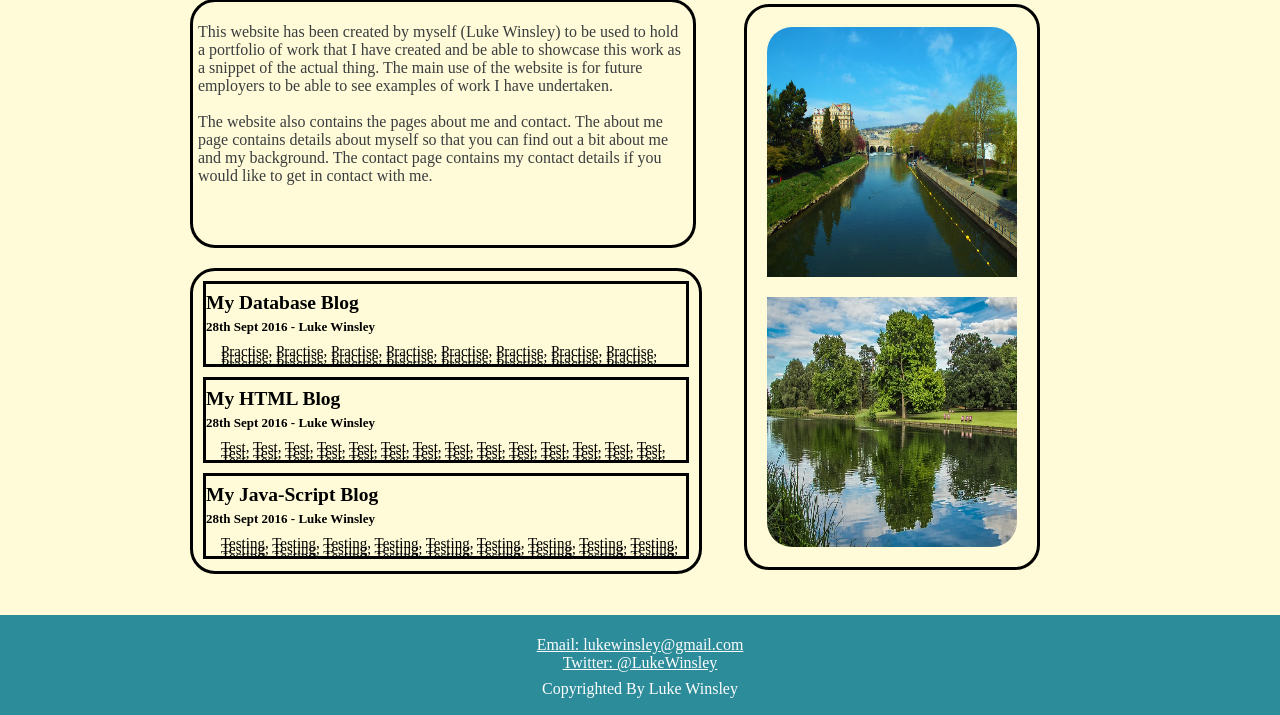
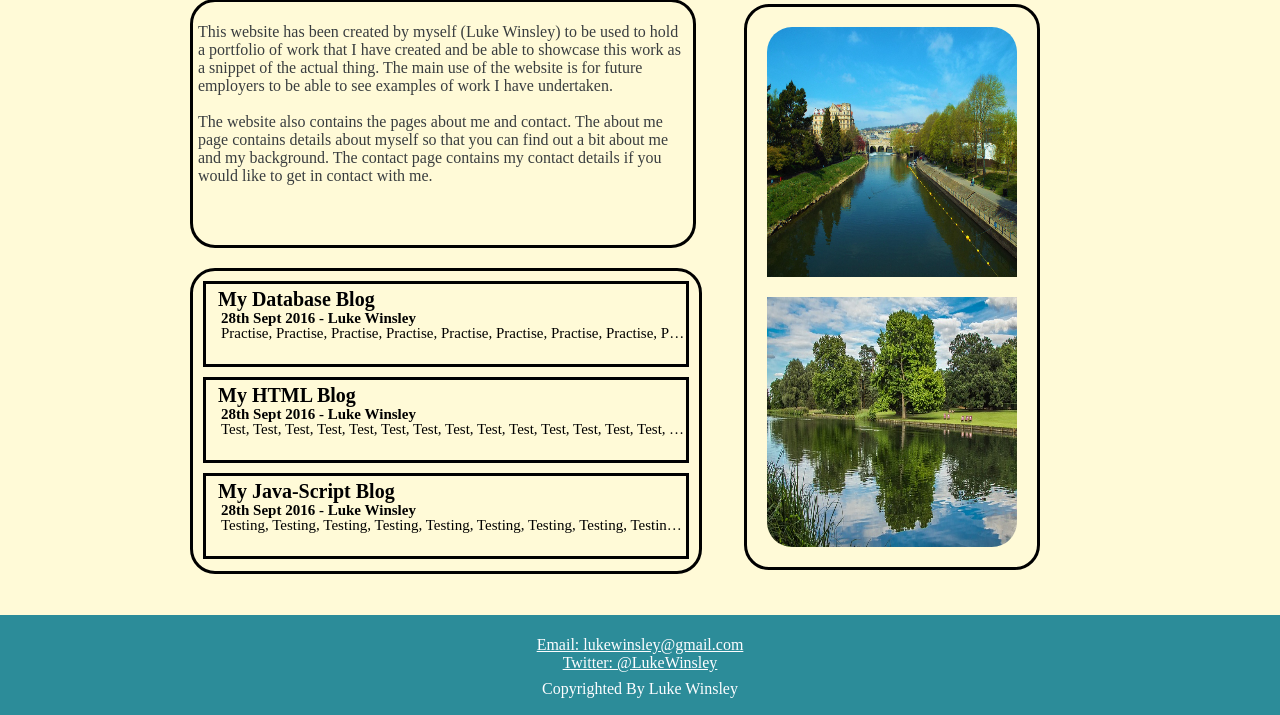
Before and after one commit to LukeW20/my-website, a PHP site: page / in a window 1280 px wide. Shown: the part 390-1105 px from the top of the page. Run offline with PHP 8.4, Linux system fonts and the light colour scheme; some libraries are stand-ins or nearby versions.

Commit message:
changed some css properties

```diff
--- a/css/mainbody.css
+++ b/css/mainbody.css
@@ -44,22 +44,27 @@ body {
 	font-size: 13px;
 }
 
-.blogsnippet h5 {
-	margin: 15px;
+.blogsnippet h2 {
+	margin: 12px;
 	font-size: 20px;
 }
 
-.blogsnippet h6{
-	margin: 0 0 0 15px;
+.blogsnippet h4{
+	margin: 0 0 5px 15px;
 	font-size: 15px;
 }
 
 .blogsnippet p {
-	margin: 0 0 0 15px;
+	margin: 5px 0 0 15px;
 	font-size: 15px;
+	text-overflow: ellipsis;
+	line-height: 100%;
+	overflow: hidden;
+	white-space: nowrap;
 }
 
-.blogsnippet a{
+.blogsnippet a {
+	margin: 10px 0 0 15px;
 	text-decoration: none;
 }
 .blogsnippet#top {
@@ -398,9 +403,12 @@ body {
 	margin: 0 0 0 15px;
 	line-height: 120%;
 	color: #393D3F;
+	overflow: hidden;
+	text-overflow: ellipsis;
 }
 
 .blogtext a {
+	margin: 0 0 0 15px;
 	text-decoration: none;
 }
 
```
